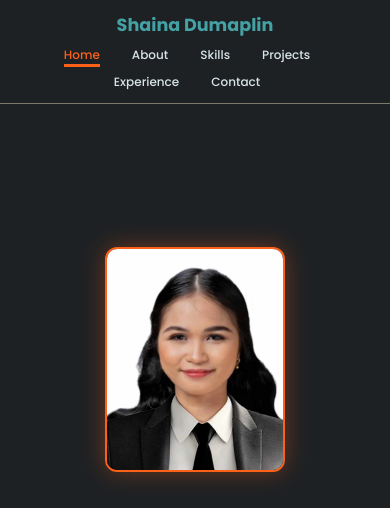
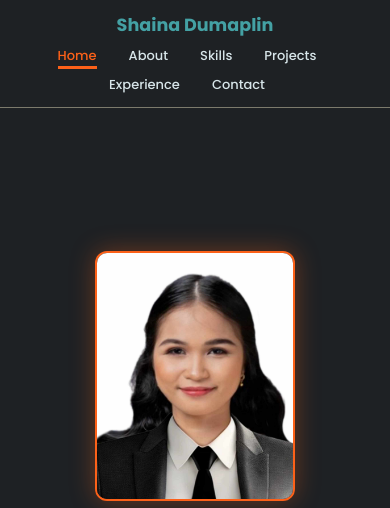
Before and after one commit to shainamaedumaplin-ops/my-portfolio, a plain HTML site: page index.html in a window 390 px wide. Shown: the top 508 px of the page. Drawn offline with Linux system fonts and the light colour scheme.

Commit message:
Make Portfolio Responsive

```diff
--- a/style.css
+++ b/style.css
@@ -542,7 +542,7 @@ td {
     }
 
     .projects,
-    .education,
+    .experience,
     .contact {
         padding: 4rem 1.25rem;
     }
@@ -583,15 +583,3 @@ td {
         transform: translateY(-4px);
     }
 }
-
-/* ===== Small phones: 480px and below ===== */
-@media (max-width: 480px) {
-
-    .home-img img {
-        width: 180px;
-    }
-
-    .nav a {
-        font-size: 12px;
-    }
-}
```
